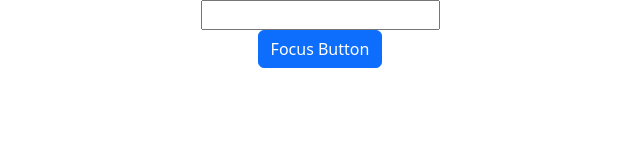
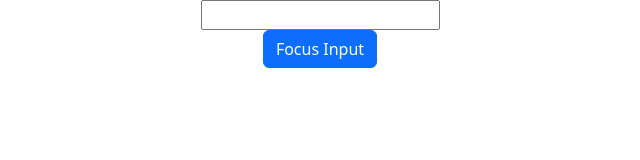
Before and after one commit to abdullahasif1/ReactJS-ALL-IN-ONE, a React (Create React App) app: page / in a window 1280 px wide. Shown: the top 160 px of the page, without its empty margins (320-960 px from the left). Built offline with nearby package versions, Linux system fonts and the light colour scheme.

Commit message:
Forwarding  Refs

```diff
--- a/src/App.js
+++ b/src/App.js
@@ -20,13 +20,16 @@
 import ParentComp from './Components/ParentComp';
 import RefsDemo from './Components/RefsDemo';
 import FocusInput from './Components/FocusInput';
+import FRParentInput from './Components/FRParentInput';
 
 
 function App() {
 
   return (
     <div className="App">
-      <FocusInput/>
+
+      <FRParentInput/>
+      {/* <FocusInput/> */}
       {/* <RefsDemo/> */}
 
 
--- /dev/null
+++ b/src/Components/FRInput.js
@@ -0,0 +1,18 @@
+import React from 'react'
+
+// function FRInput() {
+//   return (
+//     <div>
+//       <input type='text'/>
+//     </div>
+//   )
+// }
+
+const FRInput = React.forwardRef((props, ref) =>{
+    return(
+        <div>
+            <input type="text" ref={ref}/>
+        </div>
+    )
+})
+export default FRInput
--- /dev/null
+++ b/src/Components/FRParentInput.js
@@ -0,0 +1,24 @@
+import React, { Component } from 'react'
+import FRInput from './FRInput'
+
+class FRParentInput extends Component {
+    constructor(props) {
+        super(props)
+        this.inputRef = React.createRef()
+    }
+
+    handleClick = () => {
+        this.inputRef.current.focus()
+
+    }
+  render() {
+    return (
+      <div>
+        <FRInput ref={this.inputRef}/>
+        <button className='btn btn-primary' onClick={this.handleClick}>Focus Input</button>
+      </div>
+    )
+  }
+}
+
+export default FRParentInput
```
